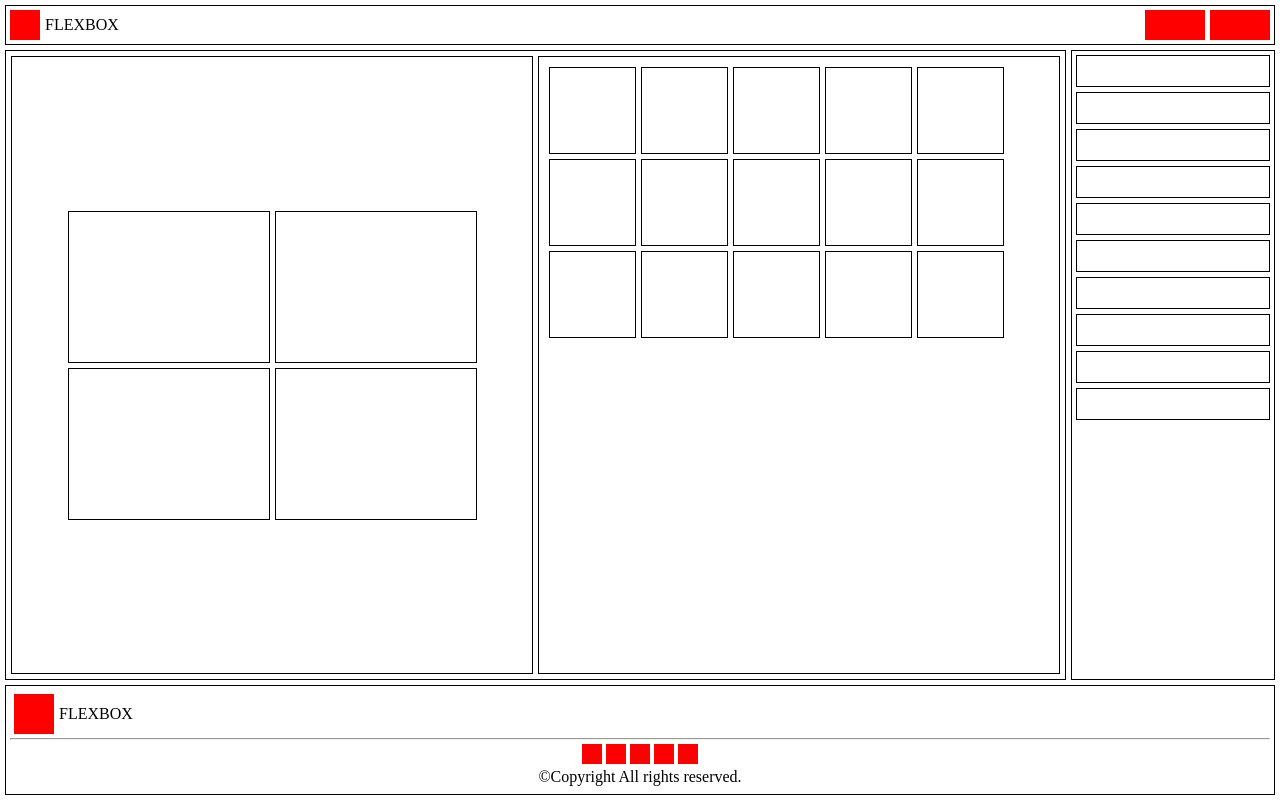
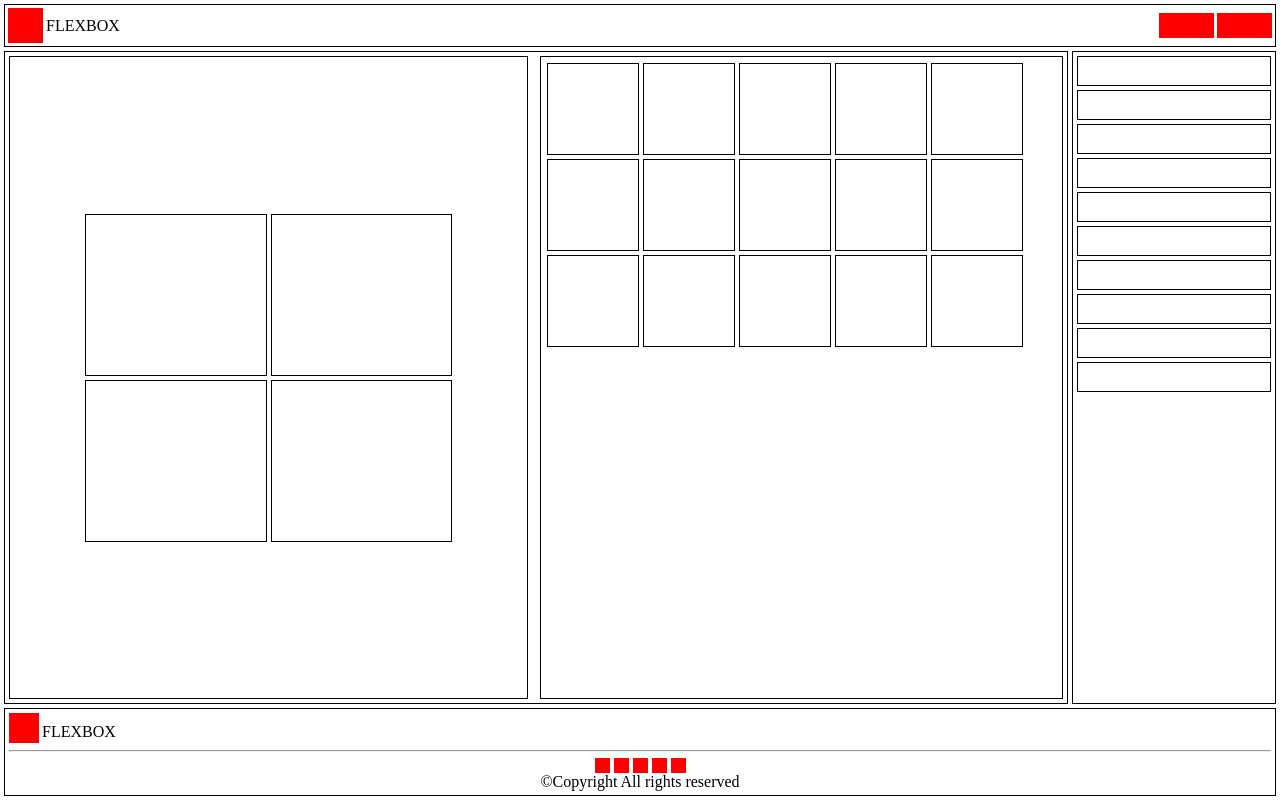
Before and after one commit to Joshiiwu/josh-practical-flexbox, a plain HTML site: page flexbox_2.html in a window 1280 px wide. Drawn offline with Linux system fonts and the light colour scheme.

Commit message:
Update flexbox_2.html

```diff
--- a/flexbox_2.html
+++ b/flexbox_2.html
@@ -2,11 +2,9 @@
 <html lang="en">
 <head>
     <meta charset="UTF-8">
-  <meta http-equiv="X-UA-Compatible" content="IE=Edge">
-  <meta name="viewport" content="width=device-width, initial-scale=1">
-
-  <title>ArellanoFlexbox2</title>
-
+    <meta name="viewport" content="width=device-width, initial-scale=1.0">
+    <title>ArellanoFLexbox2</title>
+</head>
 <style>
      * {
             margin: 0px;
@@ -16,9 +14,9 @@
         body {
             display: flex;
             flex-direction: column;
-      gap: 5px;
-      padding: 5px;
-      height: calc(100vh - 10px);
+            gap: 4px;
+            height: calc(100vh - 8px);
+            padding: 4px;
         }
 
         nav, main, aside, footer {
@@ -27,249 +25,211 @@
 
         nav {
             display: flex;
+            flex-direction: row;
+            padding: 3px;
+            gap: 3px;
             justify-content: space-between;
-      gap: 4px;
-      padding: 4px;
         }
 
-    .navcontainer1 {
+        .nav1 {
             display: flex;
-      justify-content: space-between;
-      gap: 5px;
+            flex-direction: row;
+            gap: 3px;
             align-items: center;
         }
 
-    .navcontainer2 {
+        .nbox1 {
+            background-color: red;
+            height: 35px;
+            width: 35px;
+        }
+
+        .nav2{
             display: flex;
-      gap: 5px;
+            flex-direction: row;
+            gap: 3px;
+            justify-content: flex-end;
             align-items: center;
         }
 
-    .navredbox {
+        .nbox2 {
             background-color: red;
-      height: 30px;
-      width: 30px;
-    }
-
-    .navbigbox {
-      background-color: red;
-      height: 30px;
-      width: 60px;
+            height: 25px;
+            width: 55px;
         }
 
         .container {
             display: flex;
-      flex-wrap: wrap;
-      gap: 5px;
+            flex-direction: row;
             flex-grow: 1;
+            gap: 4px;
         }
 
         main {
             display: flex;
+            flex-direction: row;
+            gap: 4px;
             flex-grow: 1;
-      gap: 5px;
-      padding: 5px;
         }
 
-    .maincont1, .maincont2 {
+        .main1 {
             border: 1px solid black;
+            display: flex;
+            width: 50%;
+            gap: 4px;
+            padding: 4px;
+            flex-direction: row;
+            flex-wrap: wrap;
+            margin: 4px;
+            justify-content: center;
+            align-content: center;
+
+        }
+        .minibox1 {
+            border: 1px solid black;
+            height: 20vh;
+            width: 14vw;
         }
 
-    .maincont2 {
+        .main2 {
+            border: 1px solid black;
             display: flex;
-      align-items: flex-start;
+            gap: 4px;
+            width: 50%;
+            padding: 6px;
+            flex-direction: row;
             flex-wrap: wrap;
-      flex-grow: 1;
-      width: 250px;
-      gap: 5px;
-      padding: 5px;
+            margin: 4px;
+            align-content: flex-start;
         }
 
-    .mainbox2 {
-      height: 85px;
+        .mini2box {
             border: 1px solid black;
-      width: 85px;
-    }
+            height: 90px;
+            width: 90px;
 
-    .maincont2bx {
-      display: flex;
-      flex-wrap: wrap;
-      gap: 5px;
-      padding: 5px;
-    }
-
-    .mainbx1 {
-      display: flex;
-      flex-direction: column;
-      gap: 5px;
-    }
-
-    .maincont1 {
-      display: flex;
-      flex-wrap: wrap;
-      flex-grow: 1;
-      align-items: center;
-      justify-content: center;
-      width: 250px;
-      gap: 5px;
-      padding: 5px;
-    }
-
-     .mainbox1 {
-   height: 150px;
-   border: 1px solid black;
-   width: 200px;
         }
 
         aside {
             display: flex;
             flex-direction: column;
-      flex-wrap: wrap;
-      gap: 5px;
             padding: 4px;
+            gap: 4px;
         }
 
-    .asideitem {
+        .abox{
             border: 1px solid black;
-      height: 30px;
             width: 15vw;
+            height: 28px;
         }
 
-    footer {
+        footer{
             display: flex;
+            padding: 4px;
             flex-direction: column;
-      padding: 4px;
+            justify-content: center;
         }
 
-    .footer1 {
+        .foot1 {
             display: flex;
-      gap: 4px;
-      padding: 4px;
-      align-items: center;
-      flex-direction: row;
-      justify-content: space-between;
-    }
-
-    .footercont1 {
-      display: flex;
-      gap: 5px;
             align-items: center;
         }
 
-    .footer1redbox {
+       .f1box {
             background-color: red;
-      height: 40px;
-      width: 40px;
+            width: 30px;
+            height: 30px;
+            margin-right: 3px;
+            margin-bottom: 7px;
         }
 
-    .footer2 {
+        .foot3 {
             display: flex;
-      flex-direction: column;
-      align-items: center;
             justify-content: center;
             gap: 4px;
-      padding: 4px;
+            margin-top: 6px;
         }
 
-    .footercont2 {
-      display: flex;
-      gap: 5px;
+        .f3box {
+            background-color: red;
+            width: 15px;
+            height: 15px;
         }
 
-    .footer2boxes {
+        .footflex {
             display: flex;
-      flex-direction: row;
-      gap: 4px;
+            justify-content: center;
         }
 
-    .footer2redbox {
-      background-color: red;
-      height: 20px;
-      width: 20px;
-    }
 </style>
-</head>
-
 <body>
     <nav>
-  <div class="navcontainer1">
-    <div class="navredbox"></div>
+        <div class="nav1">
+            <div class="nbox1"></div>
             <div>FLEXBOX</div>
         </div>
-
-  <div class="navcontainer2">
-    <div class="navbigbox"></div>
-    <div class="navbigbox"></div>
+        <div class="nav2">
+            <div class="nbox2"></div>
+            <div class="nbox2"></div>
         </div>
     </nav>
-
     <div class="container">
         <main>
-    <div class="maincont1">
-      <div class="mainbx1">
-      <div class="mainbox1"></div>
-      <div class="mainbox1"></div>
+            <div class="main1">
+                <div class="minibox1"></div>
+                <div class="minibox1"></div>
+                <div class="minibox1"></div>
+                <div class="minibox1"></div>
             </div>
-      <div class="mainbx1">
-      <div class="mainbox1"></div>
-      <div class="mainbox1"></div>
-      </div>
-    </div>
-
-    <div class="maincont2">
-      <div class="maincont2bx">
-      <div class="mainbox2"></div>
-      <div class="mainbox2"></div>
-      <div class="mainbox2"></div>
-      <div class="mainbox2"></div>
-      <div class="mainbox2"></div>
-      <div class="mainbox2"></div>
-      <div class="mainbox2"></div>
-      <div class="mainbox2"></div>
-      <div class="mainbox2"></div>
-      <div class="mainbox2"></div>
-      <div class="mainbox2"></div>
-      <div class="mainbox2"></div>
-      <div class="mainbox2"></div>
-      <div class="mainbox2"></div>
-      <div class="mainbox2"></div>
-      </div>
+            <div class="main2">
+                <div class="mini2box"></div>
+                <div class="mini2box"></div>
+                <div class="mini2box"></div>
+                <div class="mini2box"></div>
+                <div class="mini2box"></div>
+                <div class="mini2box"></div>
+                <div class="mini2box"></div>
+                <div class="mini2box"></div>
+                <div class="mini2box"></div>
+                <div class="mini2box"></div>
+                <div class="mini2box"></div>
+                <div class="mini2box"></div>
+                <div class="mini2box"></div>
+                <div class="mini2box"></div>
+                <div class="mini2box"></div>
         </div>
         </main>
         <aside>
-    <div class="asideitem"></div>
-    <div class="asideitem"></div>
-    <div class="asideitem"></div>
-    <div class="asideitem"></div>
-    <div class="asideitem"></div>
-    <div class="asideitem"></div>
-    <div class="asideitem"></div>
-    <div class="asideitem"></div>
-    <div class="asideitem"></div>
-    <div class="asideitem"></div>
+            <div class="abox"></div>
+            <div class="abox"></div>
+            <div class="abox"></div>
+            <div class="abox"></div>
+            <div class="abox"></div>
+            <div class="abox"></div>
+            <div class="abox"></div>
+            <div class="abox"></div>
+            <div class="abox"></div>
+            <div class="abox"></div>
         </aside>
     </div>
-
     <footer>
-  <div class="footer1">
-    <div class="footercont1">
-      <div class="footer1redbox"></div>
+        <div class="foot1">
+            <div class="f1box"></div>
             <div>FLEXBOX</div>
         </div>
+<hr>
+
         </div>
 
-<hr>
-
- <div class="footer2">
-  <div class="footer2boxes">
-    <div class="footer2redbox"></div>
-    <div class="footer2redbox"></div>
-    <div class="footer2redbox"></div>
-    <div class="footer2redbox"></div>
-    <div class="footer2redbox"></div>
+        <div class="foot3">
+            <div class="f3box"></div>
+            <div class="f3box"></div>
+            <div class="f3box"></div>
+            <div class="f3box"></div>
+            <div class="f3box"></div>
         </div>
 
-  <div>©Copyright All rights reserved.</div>
+        <div class="footflex">©Copyright All rights reserved</div>
     </div>
     </footer>
 </body>
```
Lines whose indentation alone changed are shown as unchanged.
